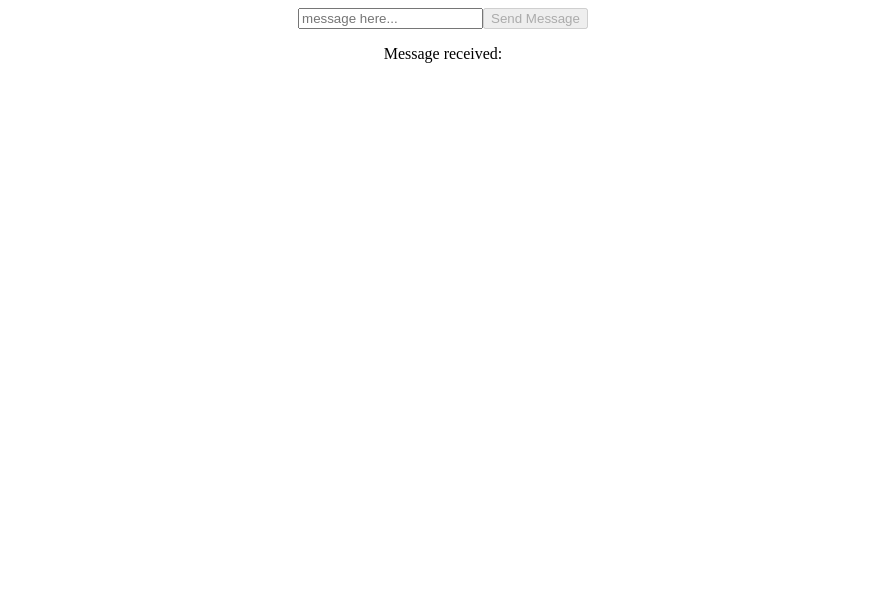
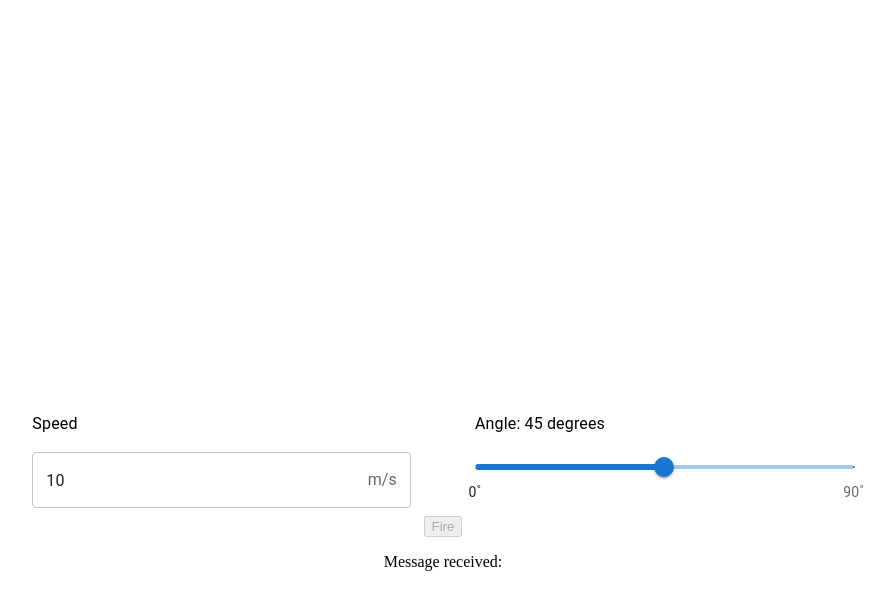
Before and after one commit to alicenie/artillery_game, a React (Create React App) app in the folder client/: page / in a window 1280 px wide. Shown: the top 610 px of the page, without its empty margins (197-1091 px from the left). Built offline with nearby package versions, Linux system fonts and the light colour scheme; no server answers.

Commit message:
implement speed and angle input ui

```diff
--- a/client/package.json
+++ b/client/package.json
@@ -3,6 +3,9 @@
   "version": "0.1.0",
   "private": true,
   "dependencies": {
+    "@emotion/react": "^11.10.6",
+    "@emotion/styled": "^11.10.6",
+    "@mui/material": "^5.11.11",
     "@testing-library/jest-dom": "^5.16.5",
     "@testing-library/react": "^13.4.0",
     "@testing-library/user-event": "^13.5.0",
--- a/client/src/App.js
+++ b/client/src/App.js
@@ -1,19 +1,32 @@
 import "./App.css";
 import io from "socket.io-client";
 import { useEffect, useState } from "react";
+import Projectile from "./components/Projectile";
+import Input from "./components/Input";
 
 const socket = io.connect("http://localhost:8080");
 
 function App() {
-  const [message, setMessage] = useState("");
+  const [speed, setSpeed] = useState(10);
+  const [angle, setAngle] = useState(45);
   const [room, setRoom] = useState("");
   const [isTurn, setIsTurn] = useState(false);
   const [side, setSide] = useState("");
   const [messageReceived, setMessageReceived] = useState("");
 
   const handleSendMessage = () => {
-    socket.emit("send_message", { message, room });
+    socket.emit("send_message", { speed, room });
     setIsTurn(!isTurn);
+  };
+
+  const handleSpeedChange = (speed) => {
+    setSpeed(speed);
+    console.log(speed);
+  };
+
+  const handleAngleChange = (angle) => {
+    setAngle(angle);
+    console.log(angle);
   };
 
   // only join the room once, on mount
@@ -45,14 +58,15 @@ function App() {
 
   return (
     <div className="App">
-      <input
-        placeholder="message here..."
-        onChange={(e) => {
-          setMessage(e.target.value);
-        }}
+      <Projectile speed={speed} />
+      <Input
+        onSpeedChange={handleSpeedChange}
+        onAngleChange={handleAngleChange}
+        speed={speed}
+        angle={angle}
       />
       <button onClick={handleSendMessage} disabled={!isTurn}>
-        Send Message
+        Fire
       </button>
       <p>Message received: {messageReceived}</p>
     </div>
--- /dev/null
+++ b/client/src/components/Input.jsx
@@ -0,0 +1,49 @@
+import React from "react";
+import {
+  TextField,
+  InputAdornment,
+  Slider,
+  Typography,
+  Grid,
+} from "@mui/material";
+
+const Input = (props) => {
+  const marks = [
+    { value: 0, label: "0˚" },
+    { value: 90, label: "90˚" },
+  ];
+
+  return (
+    <Grid container spacing={8} justifyContent="center">
+      <Grid item xs={4}>
+        <Typography align="left">Speed</Typography>
+        <TextField
+          variant="outlined"
+          margin="normal"
+          placeholder="Input speed..."
+          fullWidth
+          defaultValue={10}
+          InputProps={{
+            endAdornment: <InputAdornment position="end">m/s</InputAdornment>,
+          }}
+          onChange={(e) => props.onSpeedChange(e.target.value)}
+        />
+      </Grid>
+      <Grid item xs={4}>
+        <Typography align="left" marginBottom={2}>
+          Angle: {props.angle} degrees
+        </Typography>
+        <Slider
+          defaultValue={45}
+          min={0}
+          max={90}
+          valueLabelDisplay="auto"
+          marks={marks}
+          onChange={(e) => props.onAngleChange(e.target.value)}
+        />
+      </Grid>
+    </Grid>
+  );
+};
+
+export default Input;
--- /dev/null
+++ b/client/src/components/Projectile.jsx
@@ -0,0 +1,66 @@
+import { useState, useEffect, useRef } from "react";
+
+const Projectile = () => {
+  const [position, setPosition] = useState(0);
+  const canvasRef = useRef(null);
+
+  useEffect(() => {
+    const canvas = canvasRef.current;
+    console.log(canvas.height);
+    const context = canvas.getContext("2d");
+    let frameId;
+    let time = 0;
+
+    function draw() {
+      // calculate new position based on time and velocity
+      const velocity = 50; // pixels per second
+      const gravity = 9.81; // m/s^2
+      const radians = Math.PI / 4;
+      const x = velocity * Math.cos(radians) * time;
+      //   console.log(x);
+      const y =
+        canvas.height -
+        velocity * Math.sin(radians) * time +
+        0.5 * gravity * Math.pow(time, 2);
+      //   console.log(y);
+
+      // draw ball at new position
+      context.clearRect(0, 0, canvas.width, canvas.height);
+      context.beginPath();
+      context.arc(x, y, 5, 0, 2 * Math.PI);
+      context.fillStyle = "red";
+      context.fill();
+
+      // update time and check if animation is finished
+      time += 0.1;
+      if (y <= 0) {
+        cancelAnimationFrame(frameId);
+        animationFinished();
+      } else {
+        frameId = requestAnimationFrame(draw);
+      }
+    }
+
+    frameId = requestAnimationFrame(draw);
+
+    // clean up the animation frame when the component unmounts
+    return () => {
+      cancelAnimationFrame(frameId);
+    };
+  }, []);
+
+  function animationFinished() {
+    console.log("Animation finished");
+    // call your other method here
+    myOtherMethod();
+  }
+
+  function myOtherMethod() {
+    console.log("My other method");
+    // do something else here
+  }
+
+  return <canvas ref={canvasRef} width={800} height={400} />;
+};
+
+export default Projectile;
```
Also changed, not shown: 1 other file (tests, documents, lock files or other folders).
